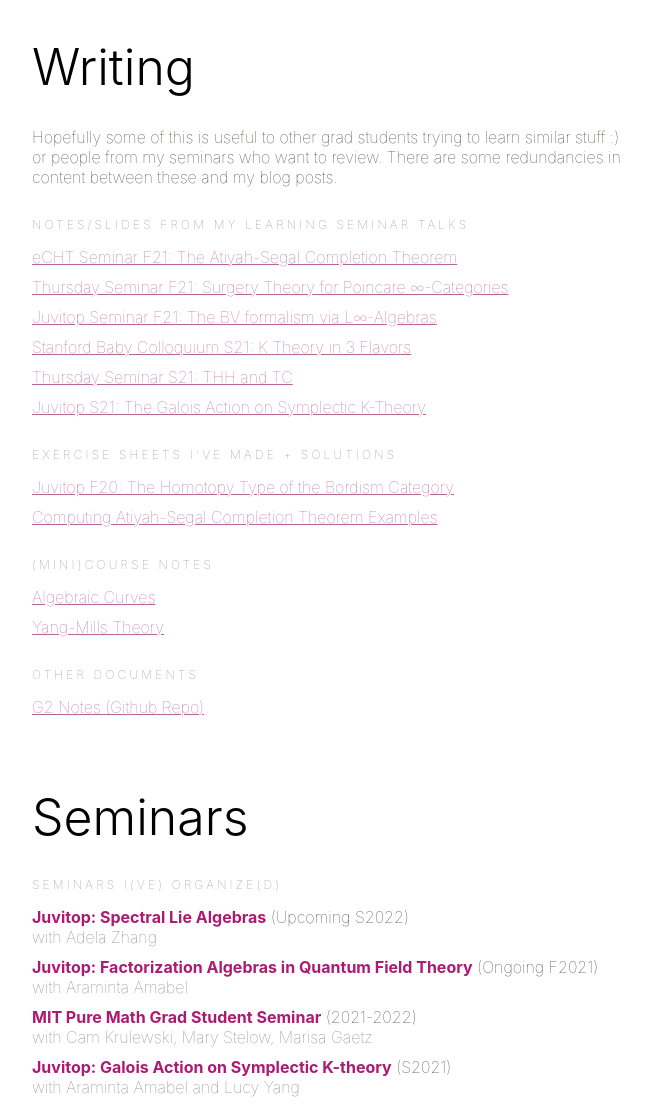
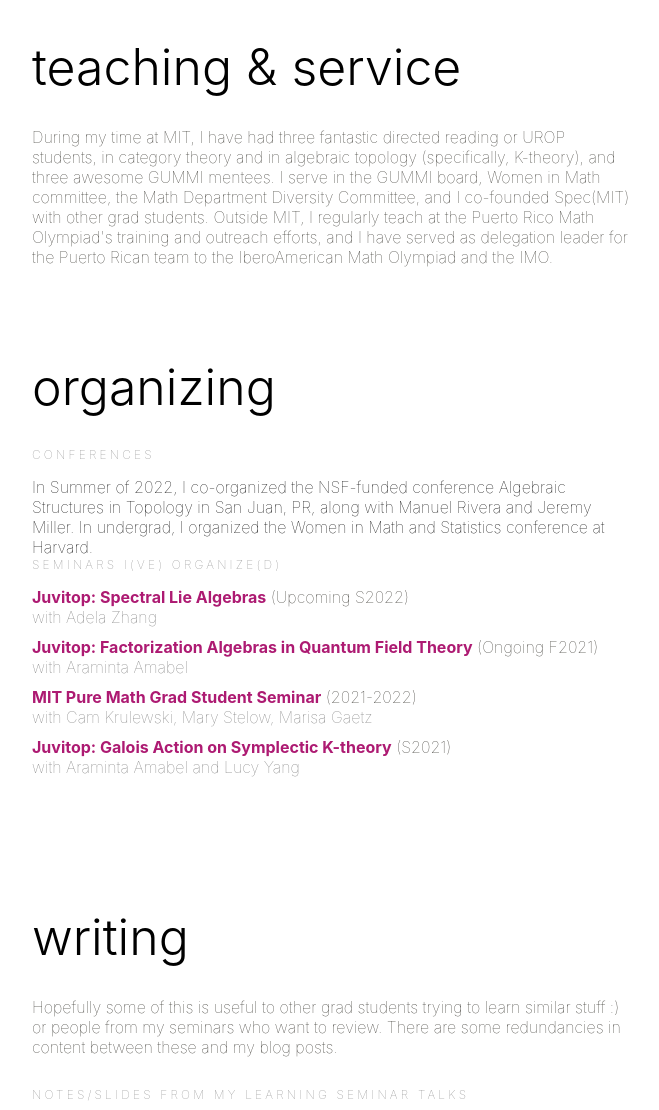
Before and after one commit to natipi/website-tinkering, a website: page public/index.html in a window 1280 px wide. Shown: the part 1148-2258 px from the top of the page, without its empty margins (308-967 px from the left). Drawn offline with nearby package versions, Linux system fonts and the light colour scheme; no server answers; a web font is replaced by a local one.

Commit message:
add some of my teaching and service and organizing

```diff
--- a/public/index.html
+++ b/public/index.html
@@ -59,15 +59,12 @@
         <br>
         <div style="width:100%;padding-bottom:30px;" class="compound-title">
         <div style="display: inline-block;">
-            <h1 style="" id="CV">Résumé</h1>
+            <h1 style="" id="CV">résumé</h1>
         </div>
         <div style="display: inline-block;float:right;">
         <div class="button-border">
             <span class="button-image"></span><span class="button-content" content="download full cv"></span>
         </div>
-        <!-- <div class="button-border-line" style="text-align:center;">
-            full <br> CV
-        </div> -->
         </div>
         </div>
 
@@ -122,7 +119,41 @@
         </div>
 
         <br><br><br><br>
-        <h1 id="writing">Writing</h1>
+        <h1 id="writing">teaching & service</h1>
+        <div class="text-block">
+            During my time at MIT, I have had three fantastic directed reading or UROP students, in category theory and in algebraic topology (specifically, K-theory),
+            and three awesome GUMMI mentees. I serve in the GUMMI board, Women in Math committee, the Math Department Diversity Committee,
+            and I co-founded Spec(MIT) with other grad students. Outside MIT, I regularly teach at the Puerto Rico Math Olympiad's training and outreach efforts,
+            and I have served as delegation leader for the Puerto Rican team to the IberoAmerican Math Olympiad and the IMO.
+        </div>
+
+        <br><br><br><br>
+        <h1 id="seminars">organizing</h1>
+        <div class="little-heading" style="">CONFERENCES</div>
+        In Summer of 2022, I co-organized the NSF-funded conference Algebraic Structures in Topology in San Juan, PR, along with Manuel Rivera and Jeremy Miller.
+
+        In undergrad, I organized the Women in Math and Statistics conference at Harvard.
+        <div class="little-heading" style="">SEMINARS I(VE) ORGANIZE(D)</div>
+        <div class="text-block-link" onclick="window.open('https://math.mit.edu/juvitop/');" style="">
+            <span style="color:var(--pink-text-color);font-weight:bold;">Juvitop: Spectral Lie Algebras</span> (Upcoming S2022)<br>
+            <span style="color:var(--gray-text-color);">with Adela Zhang</span>
+        </div>
+        <div class="text-block-link" onclick="window.open('https://math.mit.edu/juvitop/');" style="">
+            <span style="color:var(--pink-text-color);font-weight:bold;">Juvitop: Factorization Algebras in Quantum Field Theory</span> (Ongoing F2021)<br>
+            <span style="color:var(--gray-text-color);">with Araminta Amabel</span>
+        </div>
+        <div class="text-block-link" onclick="window.open('https://math.mit.edu/pumagrass/');" style="">
+            <span style="color:var(--pink-text-color);font-weight:bold;">MIT Pure Math Grad Student Seminar</span> (2021-2022) <br>
+            <span style="color:var(--gray-text-color);">with Cam Krulewski, Mary Stelow, Marisa Gaetz</span>
+        </div>
+        <div class="text-block-link" onclick="window.open('https://math.mit.edu/juvitop/pastseminars/2021_Spring.html');" style="">
+            <span style="color:var(--pink-text-color);font-weight:bold;">Juvitop: Galois Action on Symplectic K-theory</span> (S2021) <br>
+            <span style="color:var(--gray-text-color);">with Araminta Amabel and Lucy Yang</span>
+        </div>
+        <br><br>
+
+        <br><br><br><br>
+        <h1 id="writing">writing</h1>
         <div class="text-block">
             Hopefully some of this is useful to other grad students trying to learn similar stuff :) or people from my seminars who want to review.
             There are some redundancies in content between these and my blog posts.
@@ -170,26 +201,6 @@
 
         <br><br><br>
 
-        <h1 id="seminars">Seminars</h1>
-        <div class="little-heading" style="">SEMINARS I(VE) ORGANIZE(D)</div>
-        <div class="text-block-link" onclick="window.open('https://math.mit.edu/juvitop/');" style="">
-            <span style="color:var(--pink-text-color);font-weight:bold;">Juvitop: Spectral Lie Algebras</span> (Upcoming S2022)<br>
-            <span style="color:var(--gray-text-color);">with Adela Zhang</span>
-        </div>
-        <div class="text-block-link" onclick="window.open('https://math.mit.edu/juvitop/');" style="">
-            <span style="color:var(--pink-text-color);font-weight:bold;">Juvitop: Factorization Algebras in Quantum Field Theory</span> (Ongoing F2021)<br>
-            <span style="color:var(--gray-text-color);">with Araminta Amabel</span>
-        </div>
-        <div class="text-block-link" onclick="window.open('https://math.mit.edu/pumagrass/');" style="">
-            <span style="color:var(--pink-text-color);font-weight:bold;">MIT Pure Math Grad Student Seminar</span> (2021-2022) <br>
-            <span style="color:var(--gray-text-color);">with Cam Krulewski, Mary Stelow, Marisa Gaetz</span>
-        </div>
-        <div class="text-block-link" onclick="window.open('https://math.mit.edu/juvitop/pastseminars/2021_Spring.html');" style="">
-            <span style="color:var(--pink-text-color);font-weight:bold;">Juvitop: Galois Action on Symplectic K-theory</span> (S2021) <br>
-            <span style="color:var(--gray-text-color);">with Araminta Amabel and Lucy Yang</span>
-        </div>
-        <br><br>
-
         <h1 id="etc">Etc</h1>
         <div class="little-heading" style="">RESOURCES</div>
         <div class="text-block-link pink-link" onclick="window.open('');" style="">
```
